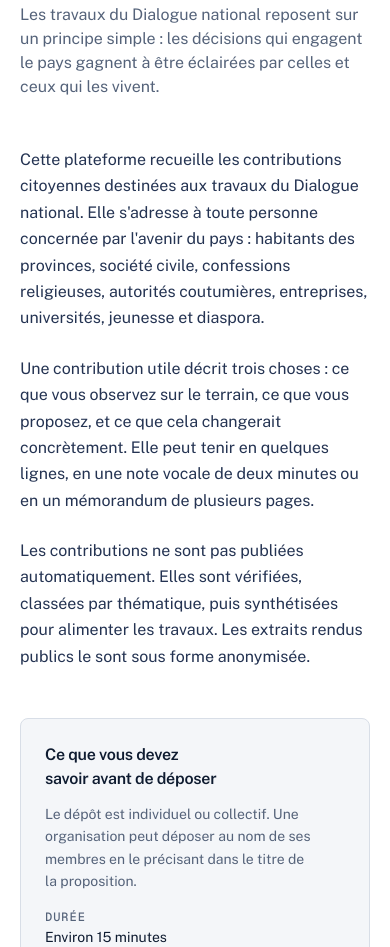
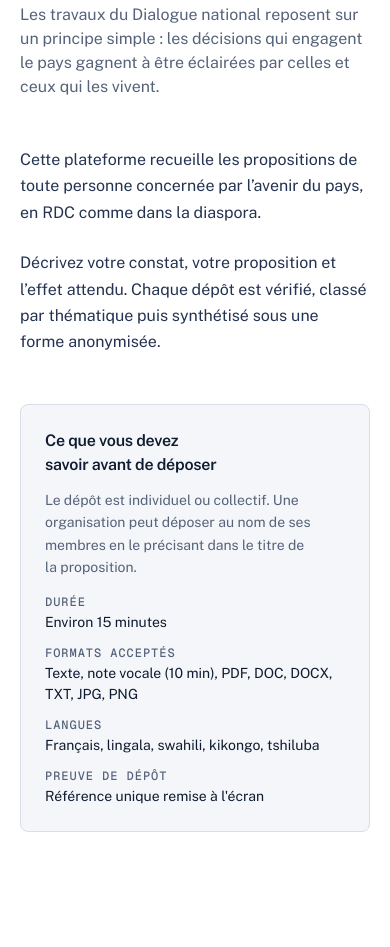
Before and after one commit to harnoldmub/dialogue, a website built with Vite: page index.html in a window 390 px wide. Shown: the part 2249-3196 px from the top of the page. Built offline with nearby package versions, Linux system fonts and the light colour scheme.

Commit message:
Refine mobile copy and logo crop

```diff
--- a/index.html
+++ b/index.html
@@ -102,9 +102,8 @@
           </div>
           <div class="editorial">
             <div class="editorial-body reveal">
-              <p>Cette plateforme recueille les contributions citoyennes destinées aux travaux du Dialogue national. Elle s'adresse à toute personne concernée par l'avenir du pays : habitants des provinces, société civile, confessions religieuses, autorités coutumières, entreprises, universités, jeunesse et diaspora.</p>
-              <p>Une contribution utile décrit trois choses : ce que vous observez sur le terrain, ce que vous proposez, et ce que cela changerait concrètement. Elle peut tenir en quelques lignes, en une note vocale de deux minutes ou en un mémorandum de plusieurs pages.</p>
-              <p>Les contributions ne sont pas publiées automatiquement. Elles sont vérifiées, classées par thématique, puis synthétisées pour alimenter les travaux. Les extraits rendus publics le sont sous forme anonymisée.</p>
+            <p>Cette plateforme recueille les propositions de toute personne concernée par l’avenir du pays, en RDC comme dans la diaspora.</p>
+            <p>Décrivez votre constat, votre proposition et l’effet attendu. Chaque dépôt est vérifié, classé par thématique puis synthétisé sous une forme anonymisée.</p>
             </div>
             <aside class="aside-note reveal">
               <h3>Ce que vous devez savoir avant de déposer</h3>
```
Also changed, not shown: public/assets/logo-dialogue-national.png, public/assets/social-preview.png.
